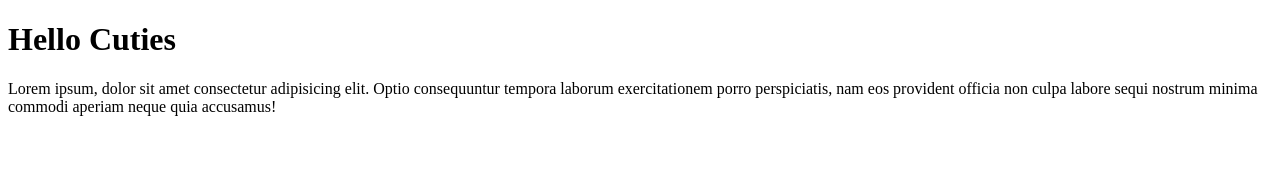
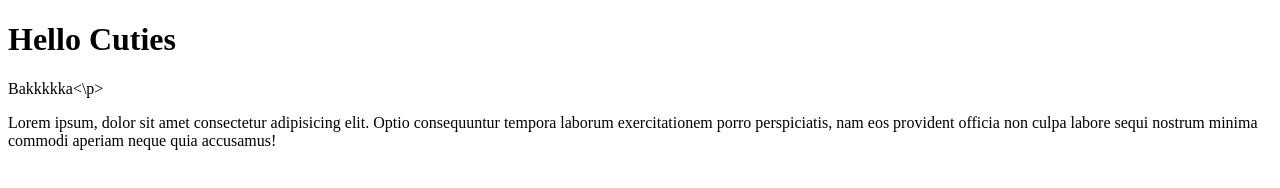
Before and after one commit to Iyatsiuk/Blue-Bettle-HM, a plain HTML site: page HM_1/index.html in a window 1280 px wide. Drawn offline with Linux system fonts and the light colour scheme.

Commit message:
add words

```diff
--- a/HM_1/index.html
+++ b/HM_1/index.html
@@ -8,6 +8,7 @@
 </head>
 <body>
     <h1>Hello Cuties</h1>
+    <p> Bakkkkka<\p>
     <p>Lorem ipsum, dolor sit amet consectetur adipisicing elit. Optio consequuntur tempora laborum exercitationem porro perspiciatis, nam eos provident officia non culpa labore sequi nostrum minima commodi aperiam neque quia accusamus!</p>
 </body>
 </html>
```
